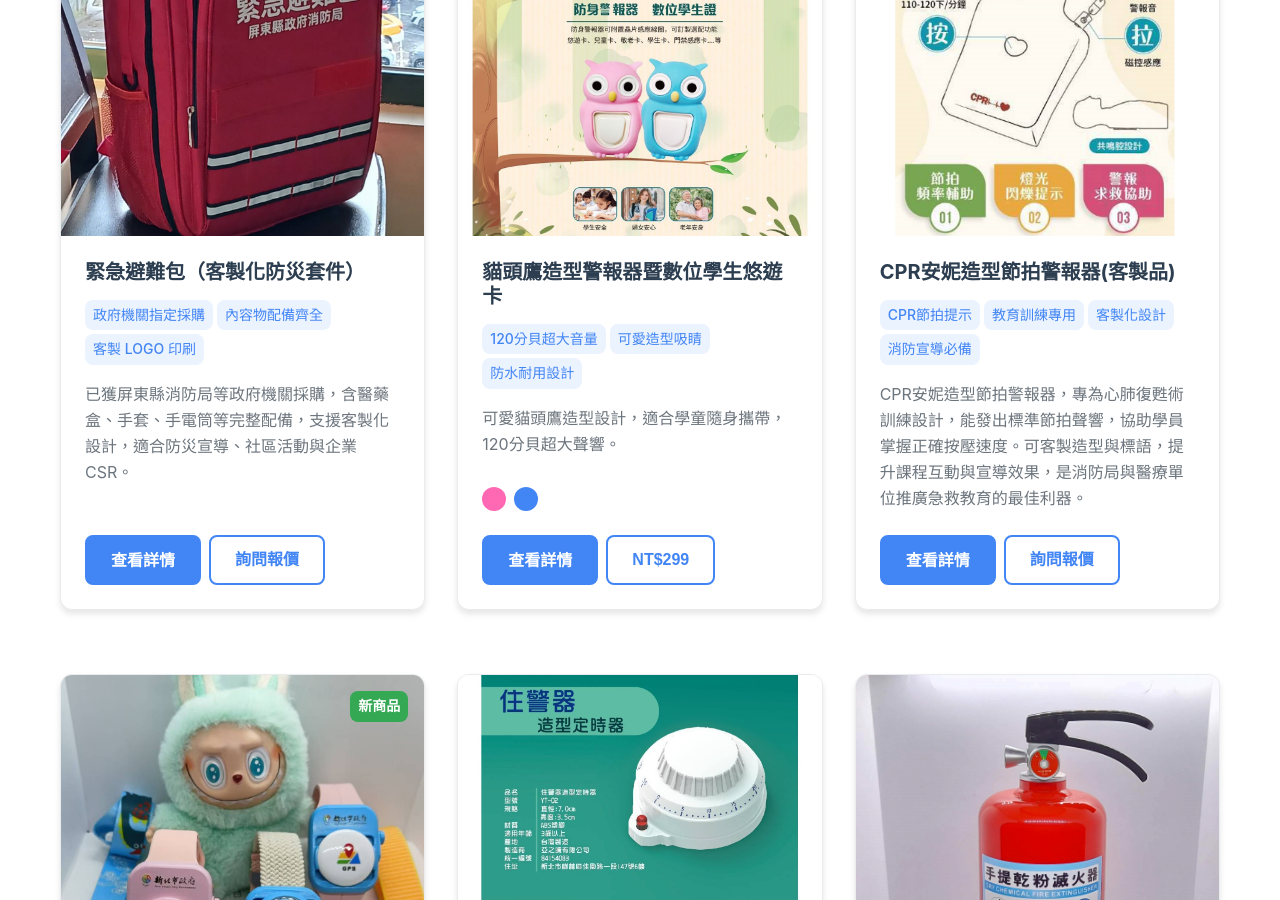
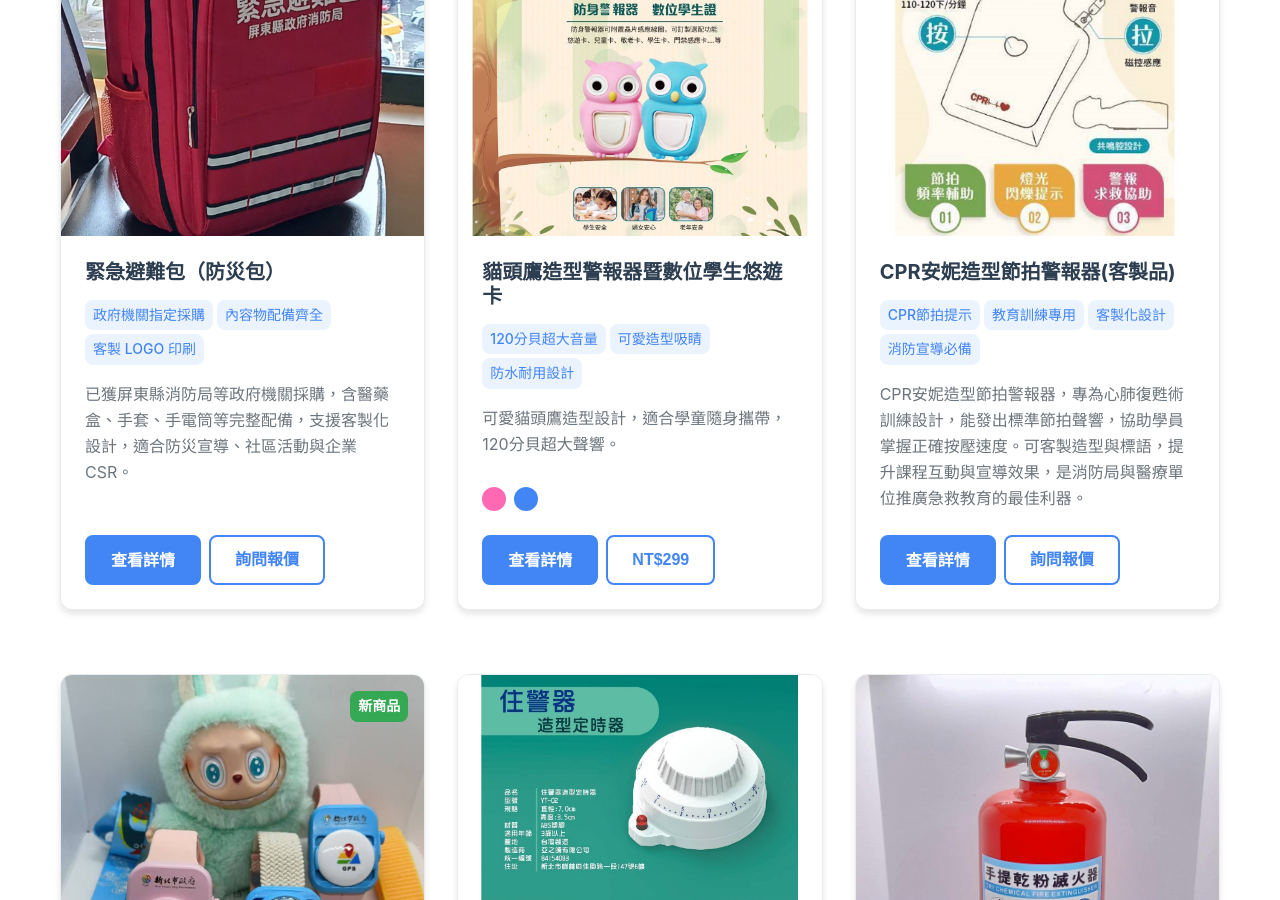
Before and after one commit to jayhsiao0629/oeoe119, a Jekyll site: the page built from products/index.html, in a window 1280 px wide and 900 px high, scrolled down 733 px. Built offline with Jekyll 4.4.1, drawn with Linux system fonts in a browser that asks for light colours.

Commit message:
chore: 商品名稱更新，客製化防災套件改為防災包

```diff
--- a/products/emergency_kit.html
+++ b/products/emergency_kit.html
@@ -38,7 +38,7 @@ sku: EK-001
 
     <!-- 右側產品資訊 -->
     <div class="col-6">
-      <h1 class="product-title">緊急避難包（客製化防災套件）</h1>
+      <h1 class="product-title">緊急避難包（防災包）</h1>
 
       <div class="price-section mb-4">
         <span class="price">NT$1,200 起</span>
--- a/products/index.html
+++ b/products/index.html
@@ -30,7 +30,7 @@ og_image: /assets/images/products-overview.jpg
       "@type": "ListItem",
       "position": 1,
       "url": "{{ '/products/emergency_kit/' | absolute_url }}",
-      "name": "緊急避難包（客製化防災套件）"
+      "name": "緊急避難包（防災包）"
     },
     {
       "@type": "ListItem",
@@ -87,7 +87,7 @@ og_image: /assets/images/products-overview.jpg
               <div class="product-badge new">新上架</div>
             </div>
             <div class="product-content">
-              <h3 class="product-title"><a href="{{ '/products/emergency_kit/' | relative_url }}" style="color:inherit; text-decoration:none;">緊急避難包（客製化防災套件）</a></h3>
+              <h3 class="product-title"><a href="{{ '/products/emergency_kit/' | relative_url }}" style="color:inherit; text-decoration:none;">緊急避難包（防災包）</a></h3>
               <div class="product-features">
                 <span class="feature-tag">政府機關指定採購</span>
                 <span class="feature-tag">內容物配備齊全</span>
```
